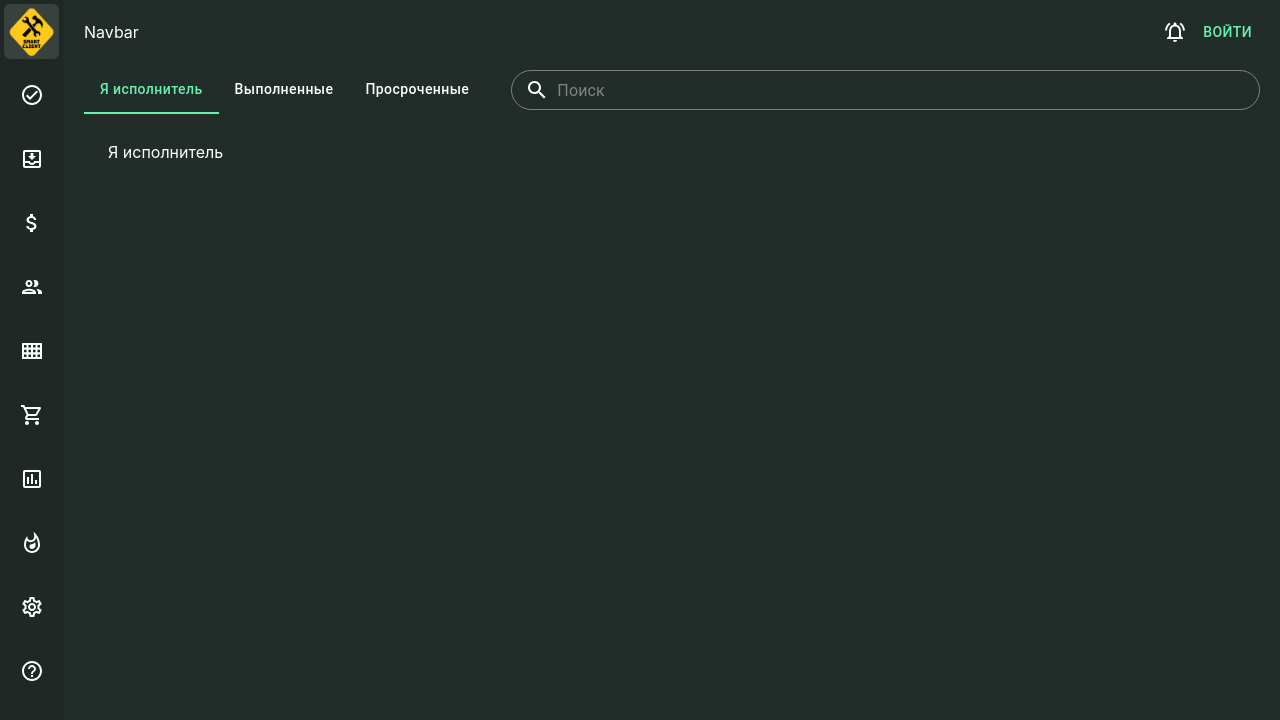
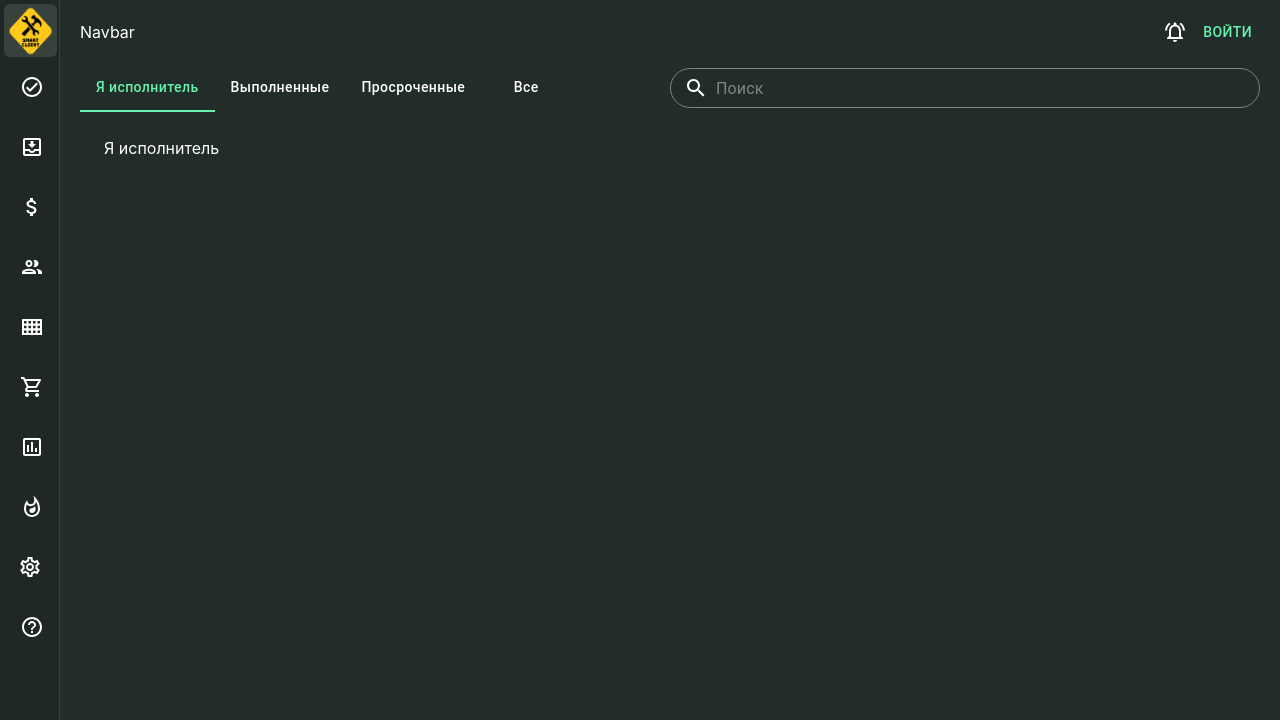
Before and after one commit to dev-tokumei/serviceTypescript, a React (Create React App) app: page /todo in a window 1280 px wide. Shown: the top 720 px of the page. Built offline with nearby package versions, Linux system fonts and the light colour scheme.

Commit message:
change mobile style

```diff
--- a/src/components/Tasks/todo.css
+++ b/src/components/Tasks/todo.css
@@ -1,9 +1,17 @@
-@media (max-width: 700px) {
-  .css-pcsl8w {
+@media (max-width: 600px) {
+  .css-nb2z2f {
+    width: 100% !important;
     display: flex !important;
     flex-direction: column-reverse !important;
-    flex-wrap: wrap !important;
   }
+}
+
+.css-145v6pe-MuiButtonBase-root-MuiTabScrollButton-root.Mui-disabled {
+  display: none !important;
+}
+
+.css-167opla-MuiTabs-root .MuiTabs-scrollButtons {
+  display: none !important;
 }
 
 .css-1qq5tj-MuiInputBase-input-MuiOutlinedInput-input {
--- a/src/components/Tasks/todo.tsx
+++ b/src/components/Tasks/todo.tsx
@@ -1,10 +1,5 @@
 import React, { useState } from 'react';
-import {
-  alpha,
-  Box,
-  InputAdornment,
-  TextField,
-} from '@mui/material';
+import { Box, InputAdornment, TextField } from '@mui/material';
 import { Layout } from '../../layout/layout';
 import Tab from '@mui/material/Tab';
 import TabContext from '@mui/lab/TabContext';
@@ -24,17 +19,16 @@ const Todo: React.FC = () => {
       <TabContext value={value}>
         <Box
           sx={{
+            width: '100%',
             display: 'flex',
             justifyContent: 'space-between',
             alignItems: 'center',
-            width: '100%',
-            height: '52px',
           }}
         >
           <TabList
             variant='scrollable'
             scrollButtons='auto'
-            sx={{ color: '#fff' }}
+            sx={{ width: '100%', color: '#fff' }}
             onChange={handleChange}
             aria-label='lab API tabs example'
           >
@@ -58,16 +52,6 @@ const Todo: React.FC = () => {
               label='Все'
               value='4'
             />
-            <Tab
-              sx={{ color: '#fff', textTransform: 'inherit' }}
-              label='Все'
-              value='5'
-            />
-            <Tab
-              sx={{ color: '#fff', textTransform: 'inherit' }}
-              label='Все'
-              value='6'
-            />
           </TabList>
           <TextField
             placeholder='Поиск'
@@ -87,9 +71,7 @@ const Todo: React.FC = () => {
             variant='outlined'
           />
         </Box>
-        <TabPanel sx={{}} value='1'>
-          Я исполнитель
-        </TabPanel>
+        <TabPanel value='1'>Я исполнитель</TabPanel>
         <TabPanel value='2'>Выполненные</TabPanel>
         <TabPanel value='3'>Просроченные</TabPanel>
         <TabPanel value='4'>Все</TabPanel>
--- a/src/components/sidebar/sidebar.tsx
+++ b/src/components/sidebar/sidebar.tsx
@@ -15,78 +15,78 @@ import logo from '../../assets/logo.png';
 
 export const Sidebar: React.FC = () => {
   return (
-    <div className='bg-[#1F2824] flex flex-col h-screen '>
+    <div className='bg-[#1F2824] flex w-[60px] flex-col h-screen border-r border-[#39413D]'>
       <NavLink to='/'>
-        <div className='w-[55px] h-[55px] bg-[#39413D] m-1 rounded-md'>
+        <div className='w-[53px] h-[53px] bg-[#39413D] ml-1 mt-1 rounded-md '>
           <img className='w-full h-full' src={logo} alt='logo' />
         </div>
       </NavLink>
       <NavLink to='/todo'>
         <Tooltip title='Задачи' placement='right-end'>
-          <Button sx={{ color: '#fff', padding: '20px' }}>
+          <Button sx={{ color: '#fff', padding: '18px' }}>
             <CheckCircleOutlineOutlinedIcon />
           </Button>
         </Tooltip>
       </NavLink>
       <NavLink to='/order'>
         <Tooltip title='Заказы' placement='right-end'>
-          <Button sx={{ color: '#fff', padding: '20px' }}>
+          <Button sx={{ color: '#fff', padding: '18px' }}>
             <MoveToInboxOutlinedIcon />
           </Button>
         </Tooltip>
       </NavLink>
       <NavLink to='/cashbox'>
         <Tooltip title='Платежы' placement='right-end'>
-          <Button sx={{ color: '#fff', padding: '20px' }}>
+          <Button sx={{ color: '#fff', padding: '18px' }}>
             <AttachMoneyIcon />
           </Button>
         </Tooltip>
       </NavLink>
       <NavLink to='/users'>
         <Tooltip title='Клиенты' placement='right-end'>
-          <Button sx={{ color: '#fff', padding: '20px' }}>
+          <Button sx={{ color: '#fff', padding: '18px' }}>
             <PeopleOutlineOutlinedIcon />
           </Button>
         </Tooltip>
       </NavLink>
       <NavLink to='/inventory'>
         <Tooltip title='Склад' placement='right-end'>
-          <Button sx={{ color: '#fff', padding: '20px' }}>
+          <Button sx={{ color: '#fff', padding: '18px' }}>
             <ViewCompactOutlinedIcon />
           </Button>
         </Tooltip>
       </NavLink>
       <NavLink to='/market'>
         <Tooltip title='Магазин' placement='right-end'>
-          <Button sx={{ color: 'white', padding: '20px' }}>
+          <Button sx={{ color: 'white', padding: '18px' }}>
             <ShoppingCartOutlinedIcon />
           </Button>
         </Tooltip>
       </NavLink>
       <NavLink to='/report'>
         <Tooltip title='Отчети' placement='right-end'>
-          <Button sx={{ color: 'white', padding: '20px' }}>
+          <Button sx={{ color: 'white', padding: '18px' }}>
             <AssessmentOutlinedIcon />
           </Button>
         </Tooltip>
       </NavLink>
       <NavLink to='/tender'>
         <Tooltip title='Объявление' placement='right-end'>
-          <Button sx={{ color: 'white', padding: '20px' }}>
+          <Button sx={{ color: 'white', padding: '18px' }}>
             <WhatshotOutlinedIcon />
           </Button>
         </Tooltip>
       </NavLink>
       <NavLink to='/setting'>
         <Tooltip title='Настройка' placement='right-end'>
-          <IconButton sx={{ color: 'white', padding: '20px' }}>
+          <IconButton sx={{ color: 'white', padding: '18px' }}>
             <SettingsOutlinedIcon />
           </IconButton>
         </Tooltip>
       </NavLink>
       <NavLink to='/help'>
         <Tooltip title='Справка' placement='right-end'>
-          <Button sx={{ color: 'white', padding: '20px' }}>
+          <Button sx={{ color: 'white', padding: '18px' }}>
             <HelpOutlineOutlinedIcon />
           </Button>
         </Tooltip>
```
